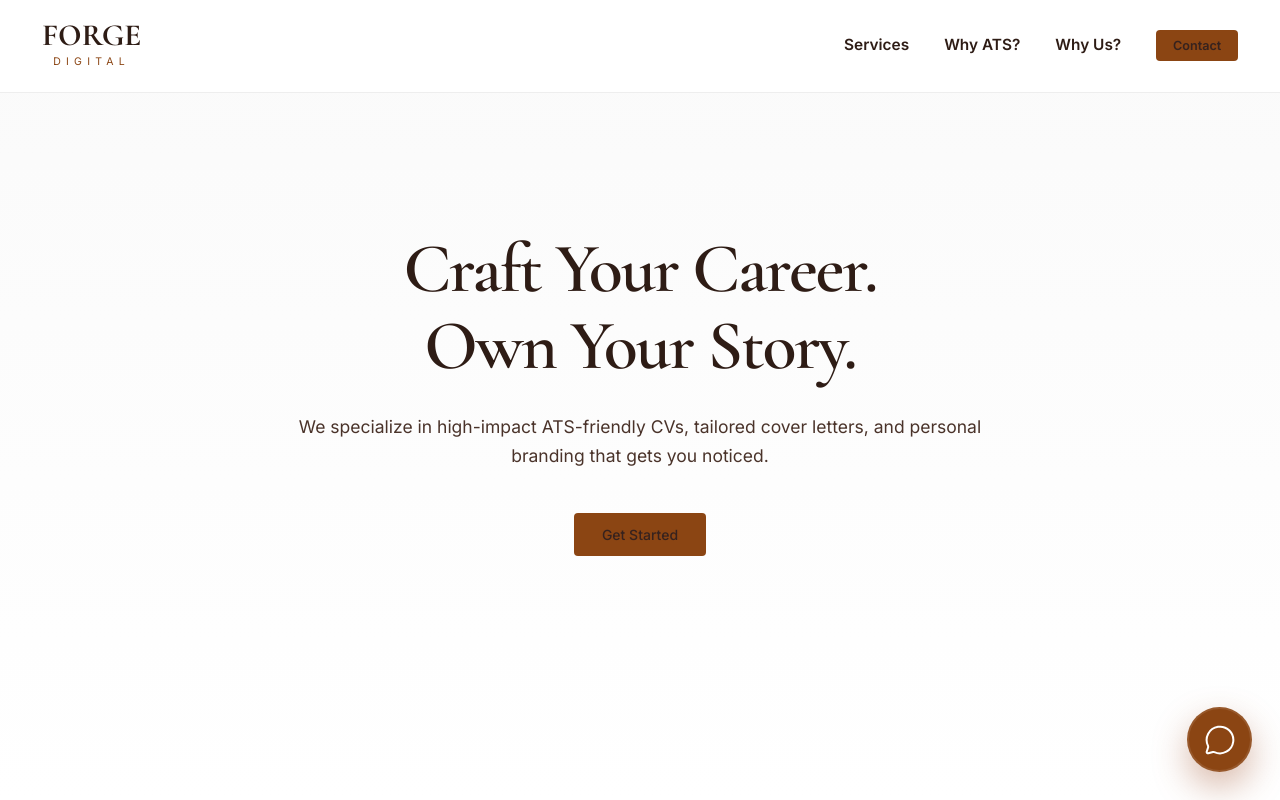
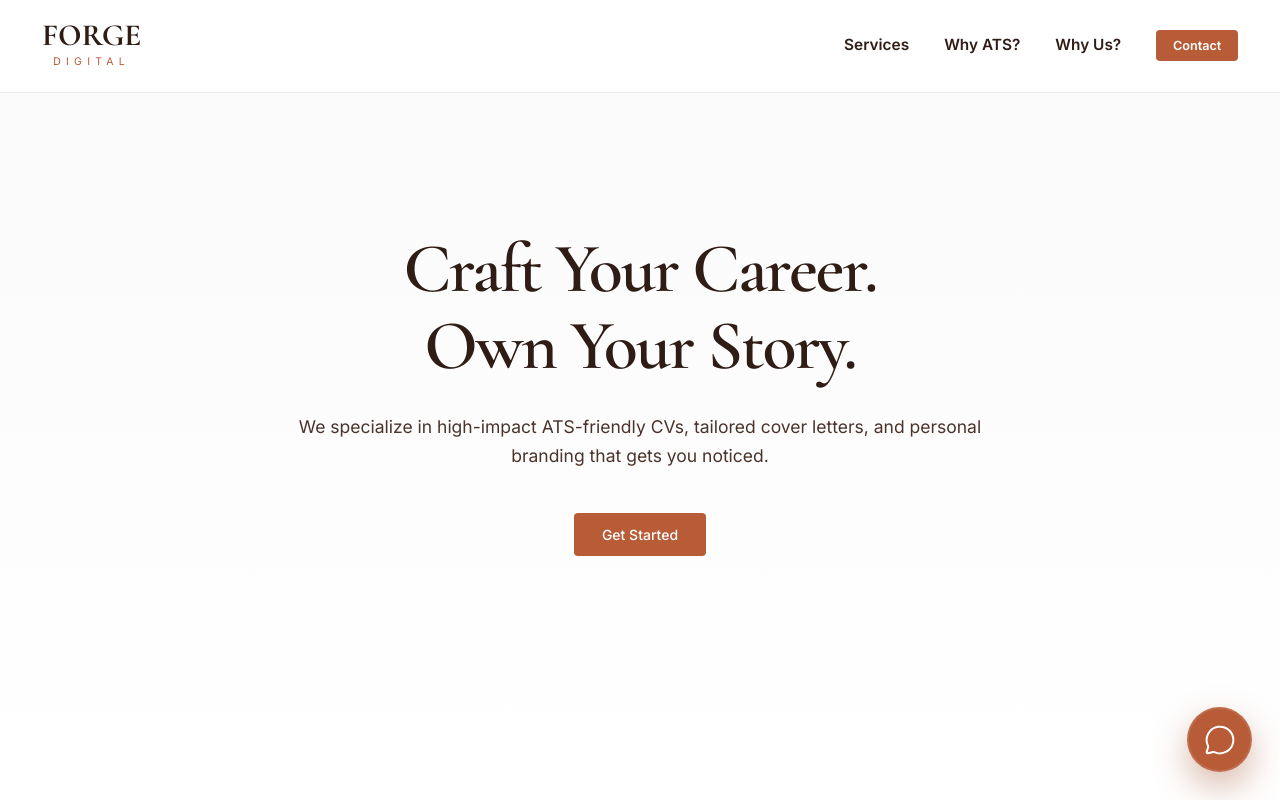
Before and after one commit to halaae/forge-digital, a React (Vite) app: page / in a window 1280 px wide. Shown: the top 800 px of the page. Built offline with nearby package versions, Linux system fonts and the light colour scheme.

Commit message:
Enhance accent color pop with rich copper

```diff
--- a/src/index.css
+++ b/src/index.css
@@ -1,8 +1,8 @@
 :root {
-  --brand: #8B4513; /* Rich, darker saddle brown */
-  --brand-hover: #6E320A; /* Deep mahogany for hover */
-  --bg-dark: #36221E; /* Deeper espresso background */
-  --bg-darker: #211310; /* Near-black espresso */
+  --brand: #B85C38; /* Rich striking copper for buttons and marquee */
+  --brand-hover: #9C4A22; /* Deeper copper for hover states */
+  --bg-dark: #36221E; /* Deeper espresso background (kept from previous tweak) */
+  --bg-darker: #211310; /* Near-black espresso (kept from previous tweak) */
   --bg-light: #ffffff;
   --bg-gray: #FAF5F0;
   --text-primary: #2e1c15;
@@ -76,7 +76,7 @@ button {
 
 .btn-primary {
   background-color: var(--brand);
-  color: var(--bg-dark);
+  color: var(--bg-light); /* Enforce white text for high contrast pop */
 }
 
 .btn-primary:hover {
```
